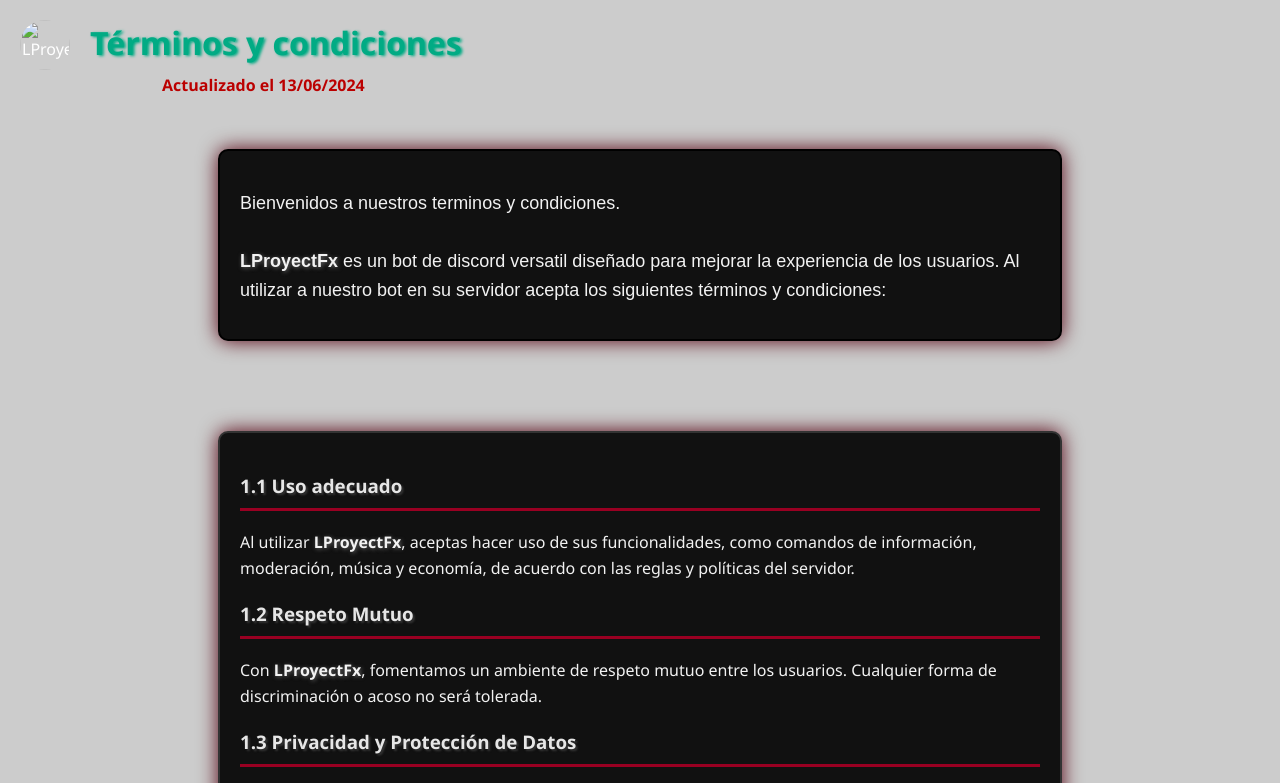
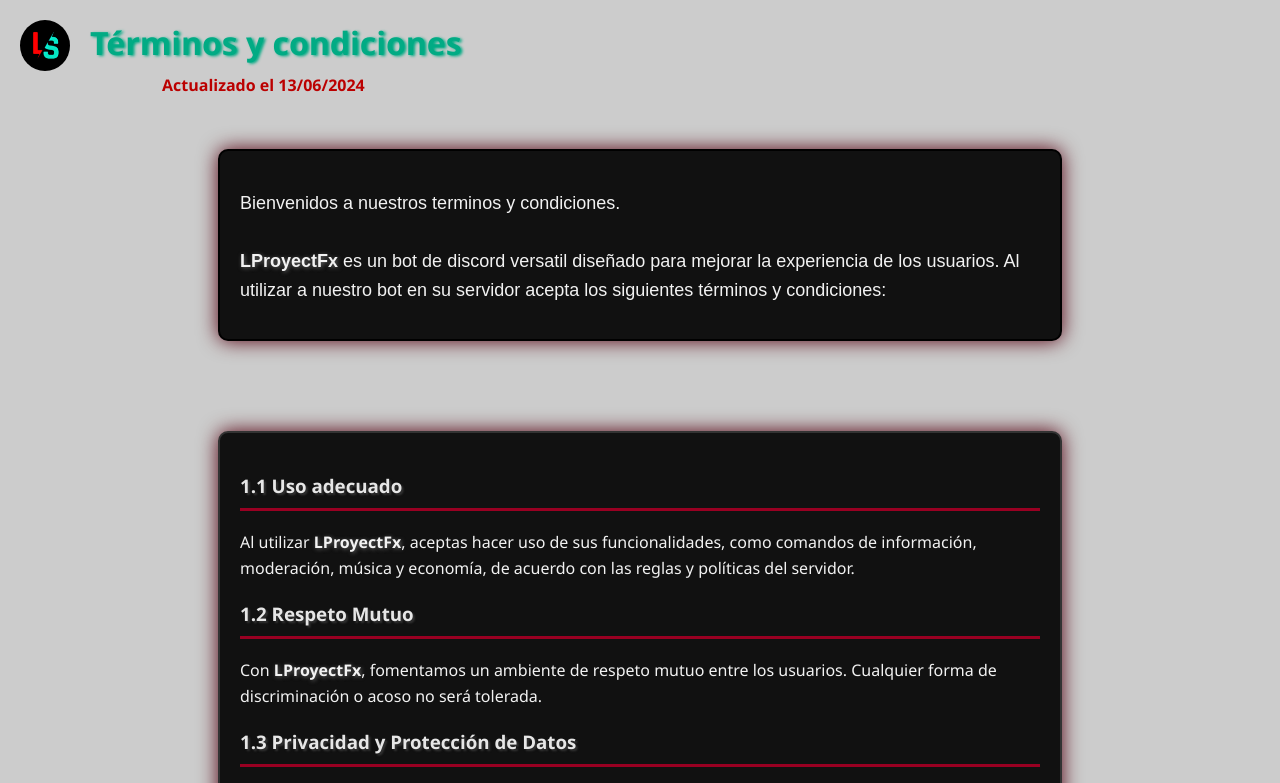
Before and after one commit to LShadowFx/terminos-servicios, a plain HTML site: page index.html in a window 1280 px wide. Shown: the top 783 px of the page. Drawn offline with Linux system fonts and the light colour scheme.

Commit message:
Update index.html v2

```diff
--- a/index.html
+++ b/index.html
@@ -11,7 +11,7 @@
 <body>
 
     <header>
-        <img src="./Captura de pantalla 2024-01-08 022348.png" alt="LProyectFx">
+        <img src="./Image-x_bot.png" alt="LProyectFx">
         <h1> Términos y condiciones</strong></h1>
         <h4>Actualizado el 13/06/2024</h4>
     </header>
```
